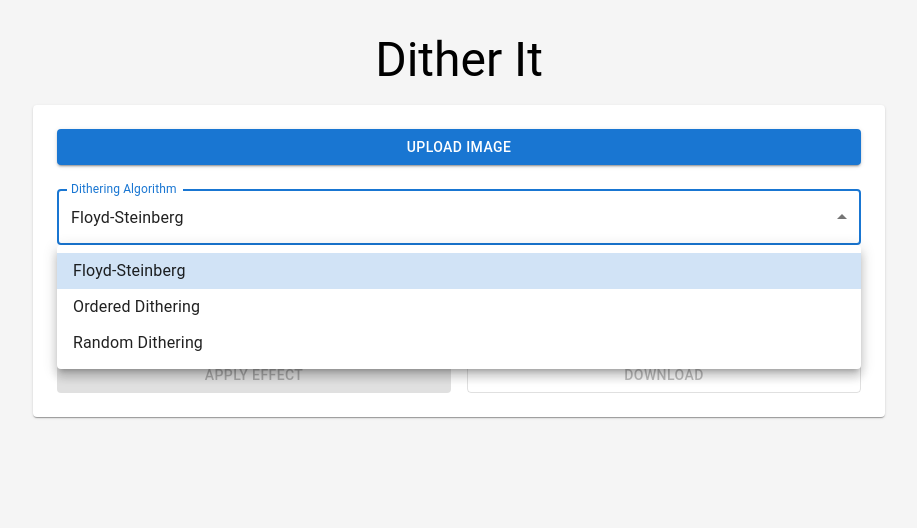
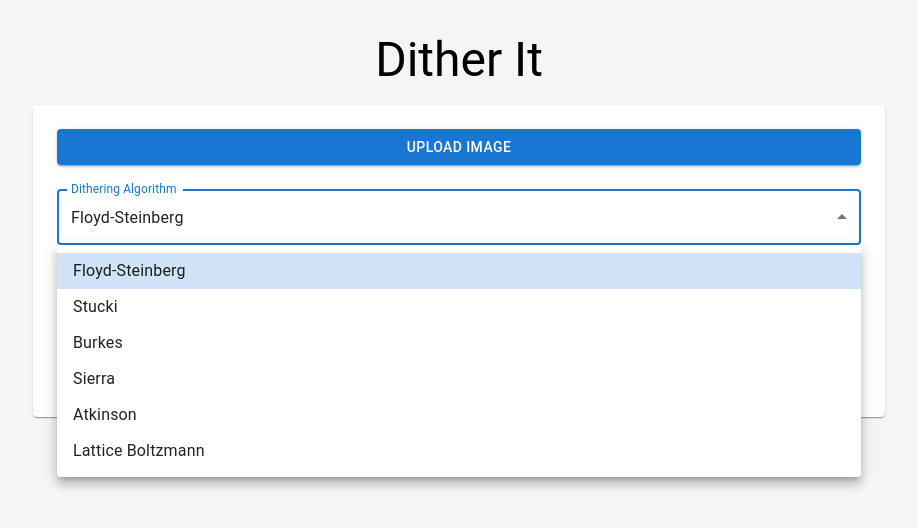
Before and after one commit to ericacosta505/dither-it, a React (Create React App) app in the folder dither-it/: page / in a window 1280 px wide. Both pictures are taken after a click on the element "Floyd-Steinberg". Shown: the top 528 px of the page, without its empty margins (181-1098 px from the left). Built offline with nearby package versions, Linux system fonts and the light colour scheme.

Commit message:
Update Dropdown with Dithering Algorithms

```diff
--- a/dither-it/src/App.js
+++ b/dither-it/src/App.js
@@ -78,8 +78,11 @@ function App() {
           <InputLabel>Dithering Algorithm</InputLabel>
           <Select value={algorithm} onChange={handleAlgorithmChange} label="Dithering Algorithm">
             <MenuItem value="floydSteinberg">Floyd-Steinberg</MenuItem>
-            <MenuItem value="ordered">Ordered Dithering</MenuItem>
-            <MenuItem value="random">Random Dithering</MenuItem>
+            <MenuItem value="stucki">Stucki</MenuItem>
+            <MenuItem value="burkes">Burkes</MenuItem>
+            <MenuItem value="sierra">Sierra</MenuItem>
+            <MenuItem value="atkinson">Atkinson</MenuItem>
+            <MenuItem value="latticeBoltzmann">Lattice Boltzmann</MenuItem>
           </Select>
         </FormControl>
 
```
